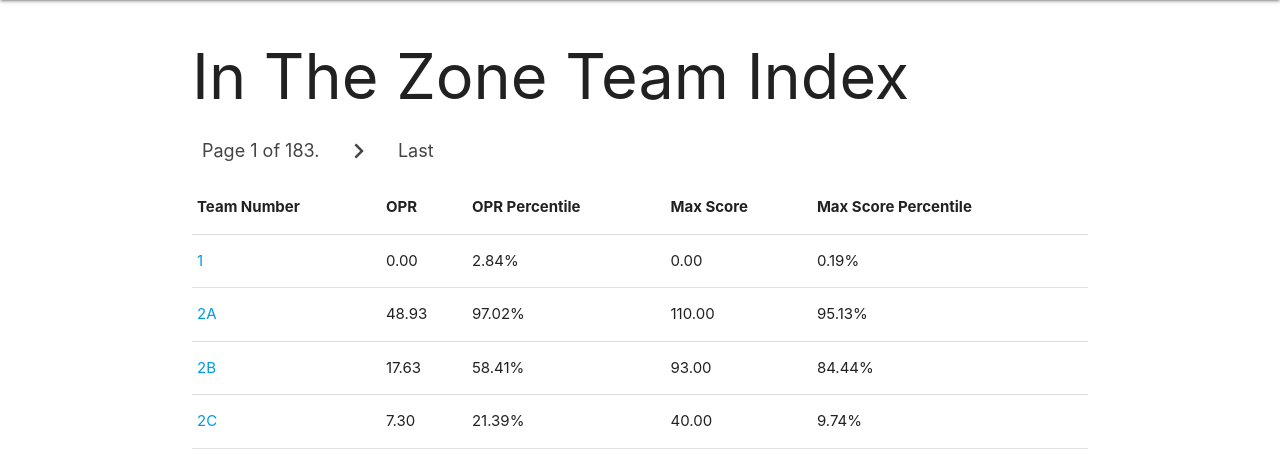
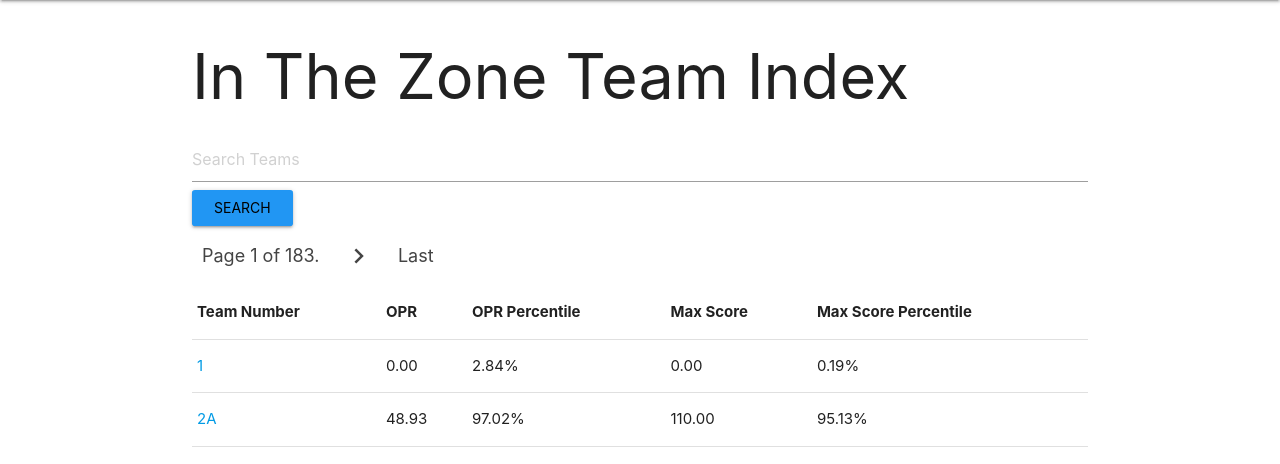
Before and after one commit to anishk23733/gaelscout-django, a Django app: page /teamindex/ in a window 1280 px wide. Shown: the part 64-528 px from the top of the page. Run offline with Django 3.2, Linux system fonts and the light colour scheme; data comes from the database, SQL or seed files in the repository.

Commit message:
added search

```diff
--- a/gaelscout3/teamindex/templates/matches.html
+++ b/gaelscout3/teamindex/templates/matches.html
@@ -1,7 +1,7 @@
 <!DOCTYPE html>
 <html>
     <head>
-        <title>{{ match.number }}</title>
+        <title>Matches</title>
         {% load static %}
         <link rel="shortcut icon" type="image/png" href='{% static "img/logo.png" %}'/>
 
--- a/gaelscout3/teamindex/templates/teamindex.html
+++ b/gaelscout3/teamindex/templates/teamindex.html
@@ -27,9 +27,12 @@
       </nav>
 
 
-    <div class="container">
+    <div class="container" action=''>
             <h1>In The Zone Team Index</h1>
-
+    <form method="GET" autocomplete="off">
+        <input class="" type="text" name='q' placeholder="Search Teams"/>
+        <input class="waves-effect waves-light btn blue" type="submit" value="Search"/>
+    </form>
     <!--PAGINATION-->
             <ul class="pagination">
                     {% if teams.has_previous %}
--- a/gaelscout3/teamindex/views.py
+++ b/gaelscout3/teamindex/views.py
@@ -17,6 +17,9 @@ def teamindex(request):
     paginator = Paginator(teams, 50) # Show 25 contacts per page
     page = request.GET.get('page')
     teams = paginator.get_page(page)
+    query = request.GET.get("q")
+    if query:
+        teams = Teams.objects.filter(name__icontains=query)
     return render(request, 'teamindex.html', {'teams': teams})
 
 def dashboard(request, team_number):
@@ -64,6 +67,9 @@ def dashboard(request, team_number):
 
 def divisionindex(request):
     teams = ResearchTeams.objects.all()
+    query = request.GET.get("q")
+    if query:
+        teams = ResearchTeams.objects.filter(name__icontains=query)
     return render(request, 'divisionindex.html', {'teams': teams})
 
 def researchview(request):
```
Also changed, not shown: gaelscout3/teamindex/templates/divisionindex.html (+6 -1 lines), gaelscout3/teamindex/templates/sri.html (+2 -5 lines).
